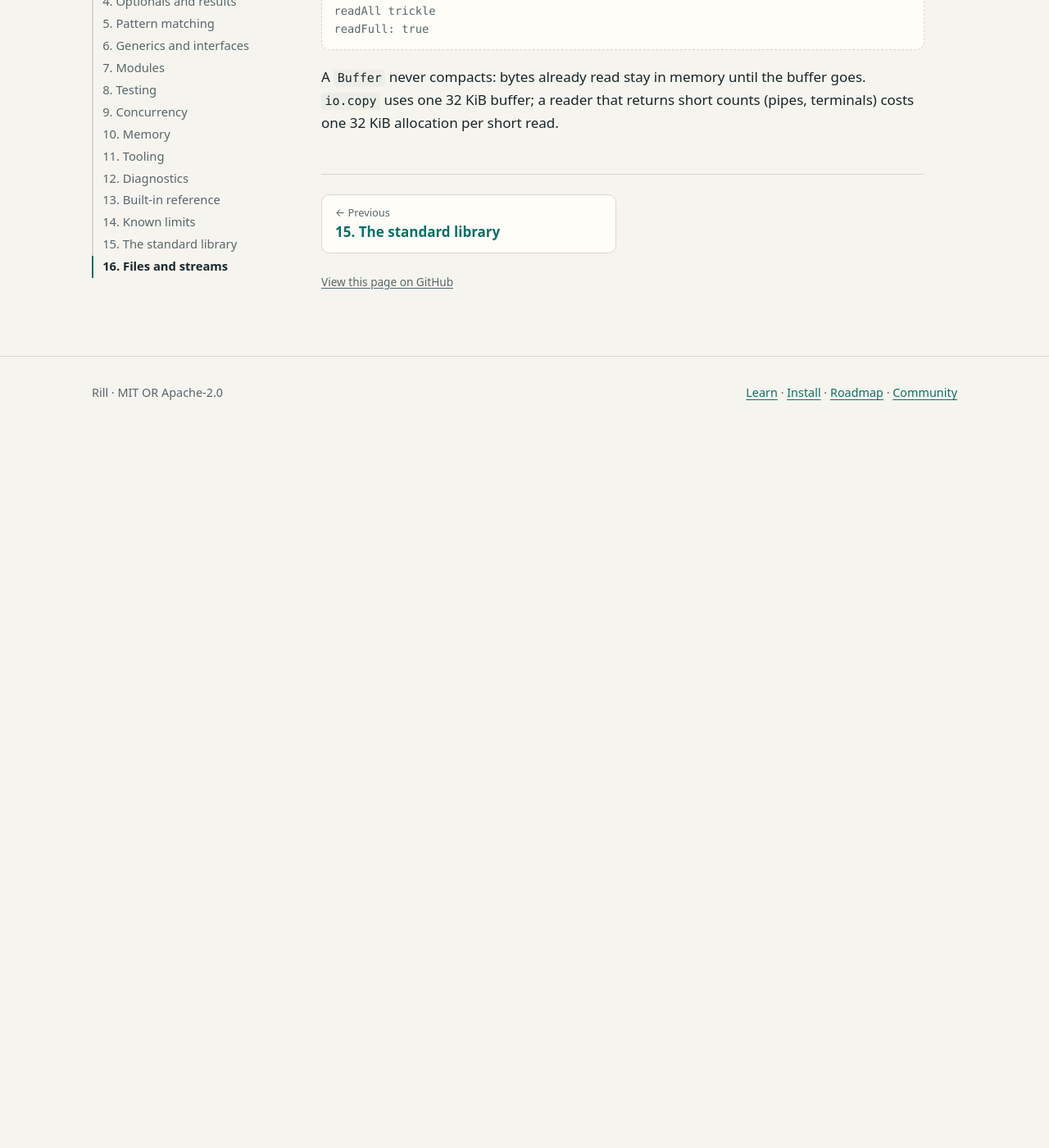
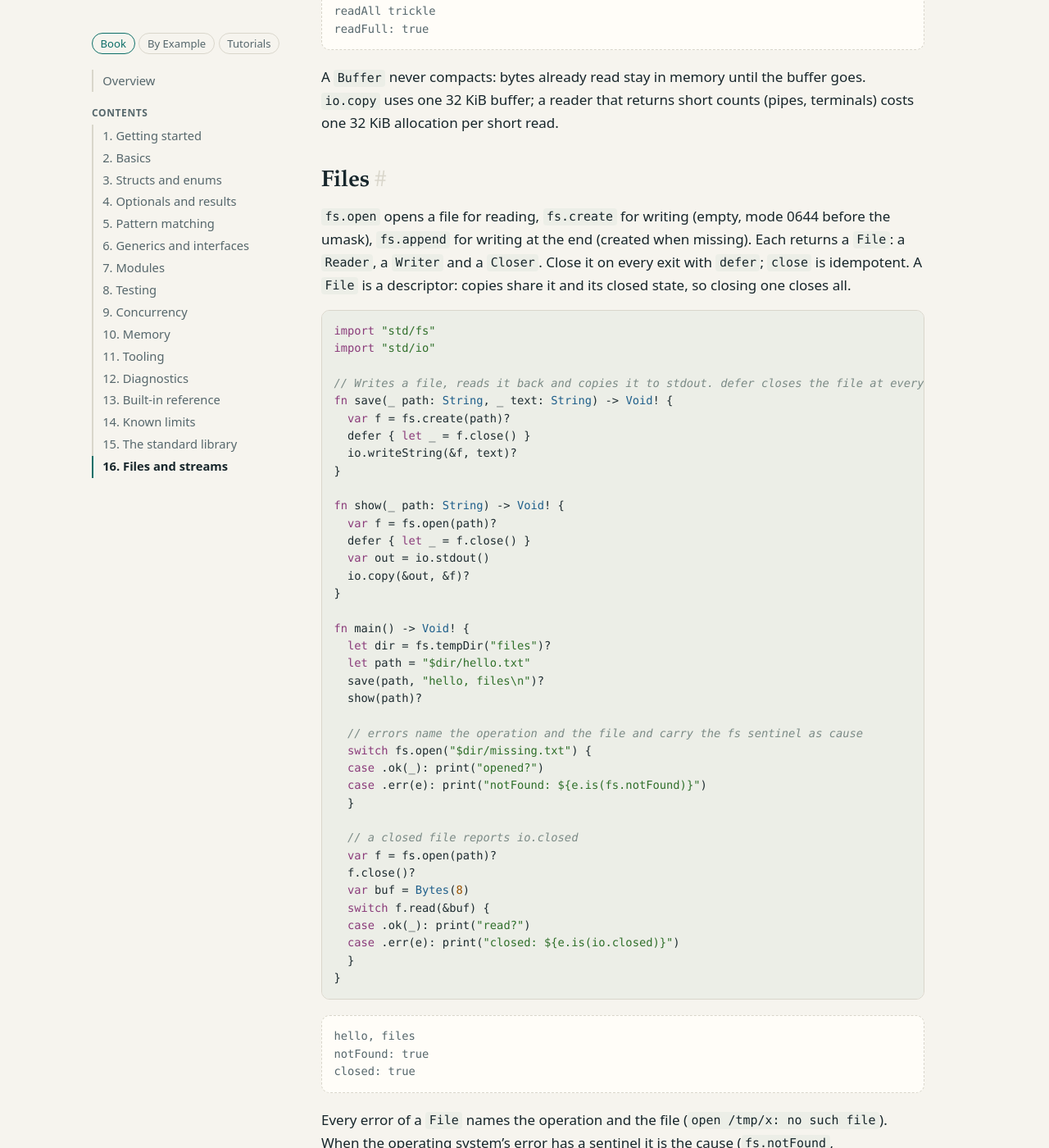
Before and after one commit to rillang/rillang.github.io, a Jekyll site: the page built from book/16-files-and-streams.md, in a window 1280 px wide and 1400 px high, scrolled down 1857 px. Shown: the whole window at 82% size. Built offline with Jekyll 4.4.1, drawn with Linux system fonts in a browser that asks for light colours; our own code applies the rules of GitHub Pages for plain Markdown files; before the commit the page ends 2395 px from its top, so only the background shows below that; some of the changed text lies outside the part shown.

Commit message:
Book: files and standard streams (fs.File, io.stdin, RFC 0019 p4)
The files-and-streams chapter covered only io.Buffer; fs.open/create/append, defer
close, error sentinels and the standard streams (cat) now have a checked example.

````diff
--- a/book/16-files-and-streams.md
+++ b/book/16-files-and-streams.md
@@ -1,7 +1,7 @@
 # 16. Files and streams
 
-**Partly planned.** `std/io` (this page) exists; buffered readers and writers (`std/bufio`),
-file handles and `stdin`/`stdout` as streams come in later phases of
+**Partly planned.** `std/io` and files (`fs.File`) exist; buffered readers and writers
+(`std/bufio`) come in a later phase of
 [RFC 0019](https://github.com/rillang/rill/blob/main/docs/rfcs/0019-io-streams.md).
 
 A stream moves bytes. `std/io` defines what readers and writers look like and a few
@@ -83,3 +83,85 @@ readFull: true
 A `Buffer` never compacts: bytes already read stay in memory until the buffer goes.
 `io.copy` uses one 32 KiB buffer; a reader that returns short counts (pipes, terminals)
 costs one 32 KiB allocation per short read.
+
+## Files
+
+`fs.open` opens a file for reading, `fs.create` for writing (empty, mode 0644 before the
+umask), `fs.append` for writing at the end (created when missing). Each returns a `File`:
+a `Reader`, a `Writer` and a `Closer`. Close it on every exit with `defer`; `close` is
+idempotent. A `File` is a descriptor: copies share it and its closed state, so closing one
+closes all.
+
+<!-- include: examples/files.rl -->
+```swift
+import "std/fs"
+import "std/io"
+
+// Writes a file, reads it back and copies it to stdout. defer closes the file at every exit.
+fn save(_ path: String, _ text: String) -> Void! {
+  var f = fs.create(path)?
+  defer { let _ = f.close() }
+  io.writeString(&f, text)?
+}
+
+fn show(_ path: String) -> Void! {
+  var f = fs.open(path)?
+  defer { let _ = f.close() }
+  var out = io.stdout()
+  io.copy(&out, &f)?
+}
+
+fn main() -> Void! {
+  let dir = fs.tempDir("files")?
+  let path = "$dir/hello.txt"
+  save(path, "hello, files\n")?
+  show(path)?
+
+  // errors name the operation and the file and carry the fs sentinel as cause
+  switch fs.open("$dir/missing.txt") {
+  case .ok(_): print("opened?")
+  case .err(e): print("notFound: ${e.is(fs.notFound)}")
+  }
+
+  // a closed file reports io.closed
+  var f = fs.open(path)?
+  f.close()?
+  var buf = Bytes(8)
+  switch f.read(&buf) {
+  case .ok(_): print("read?")
+  case .err(e): print("closed: ${e.is(io.closed)}")
+  }
+}
+```
+
+<!-- include: examples/files.out -->
+```text
+hello, files
+notFound: true
+closed: true
+```
+
+Every error of a `File` names the operation and the file (`open /tmp/x: no such file`). When
+the operating system's error has a sentinel it is the cause (`fs.notFound`, `fs.permission`,
+`fs.isDir`, `fs.notDir`), so `e.is(fs.notFound)` works through the context. A read or write
+after `close` fails with `fs.closed`; `io.closed` is the same value.
+
+## Standard streams
+
+`io.stdin()`, `io.stdout()` and `io.stderr()` are `File`s on descriptors 0, 1 and 2 (also
+`fs.stdin()` and so on). They are functions because a top-level `let` must be a constant.
+Each call returns a new `File`, and closing one closes the process's descriptor: close a
+standard stream at most once, or not at all. `cat` is three lines:
+
+```swift
+import "std/io"
+
+fn main() -> Void! {
+  var i = io.stdin()
+  var o = io.stdout()
+  io.copy(&o, &i)?
+}
+```
+
+A task blocked reading standard input does not stop the other tasks. `print` is unchanged
+and unbuffered; `os.readStdin` still works, but prefer `io.stdin()` for streaming.
````
Also changed, not shown: 2 other files.
